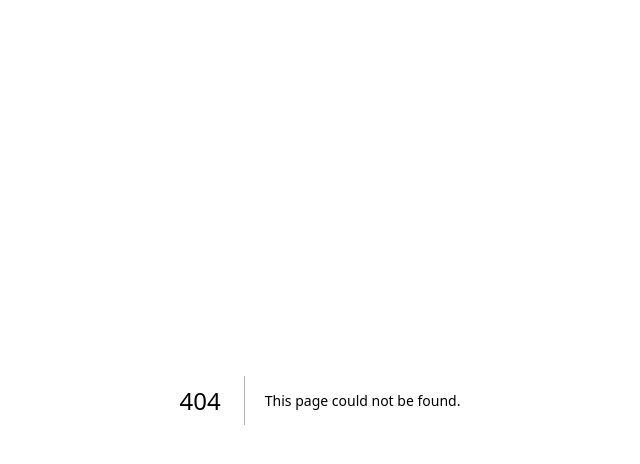
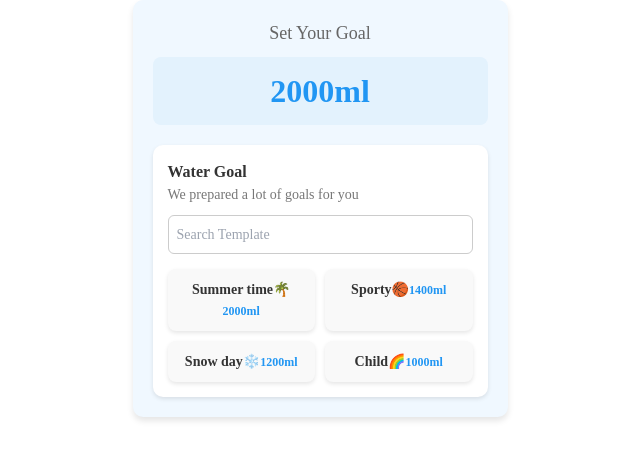
Before and after one commit to Ivan3750/watertrackerApp, a Next.js app: page /goal in a window 1280 px wide. Before the commit this address had no page. Shown: the top 464 px of the page, without its empty margins (320-960 px from the left). Built offline with nearby package versions, Linux system fonts and the light colour scheme.

Commit message:
goal page

```diff
--- /dev/null
+++ b/app/(pages)/goal/page.jsx
@@ -0,0 +1,46 @@
+import "@/app/styles/goal.css"
+
+
+const WaterGoal = () => {
+    return (
+      <div className="container">
+        <div className="header">
+          <h2 className="header-text">Set Your Goal</h2>
+          <div className="goal-display">2000ml</div>
+        </div>
+        <div className="goal-section">
+          <h3 className="section-title">Water Goal</h3>
+          <p className="description">We prepared a lot of goals for you</p>
+
+          <input
+            type="text"
+            placeholder="Search Template"
+            className="search-input"
+          />
+          <div className="cards-container">
+            <div className="card">            <span>Summer time</span>
+            <span role="img" aria-label="palm tree">🌴</span>
+            <span className="card-value">2000ml</span>
+          </div>
+          <div className="card">
+            <span>Sporty</span>
+            <span role="img" aria-label="basketball">🏀</span>
+            <span className="card-value">1400ml</span>
+          </div>
+          <div className="card">
+            <span>Snow day</span>
+            <span role="img" aria-label="snowflake">❄️</span>
+            <span className="card-value">1200ml</span>
+          </div>
+          <div className="card">
+            <span>Child</span>
+            <span role="img" aria-label="rainbow">🌈</span>
+            <span className="card-value">1000ml</span>
+          </div>
+        </div>
+      </div>
+    </div>
+  );
+};
+
+export default WaterGoal;
--- a/app/(pages)/login/page.jsx
+++ b/app/(pages)/login/page.jsx
@@ -1,9 +1,14 @@
 "use client"
 import "@/app/styles/login.css"
 import { set } from "mongoose"
-import { useState } from "react"
+import { useState, useEffect } from "react"
 
 export default function Auth() {
+    useEffect(()=>{
+        if(localStorage.token){
+            window.location.href = "/home"
+        }
+    },[])
     const [isLogin, setIsLogin] = useState(true)
     const [isLoading, setLoading] = useState(false)
     const [email, setEmail] = useState("")
--- a/app/globals.css
+++ b/app/globals.css
@@ -1,6 +1,13 @@
 @tailwind base;
 @tailwind components;
 @tailwind utilities;
+
+
+*{
+  user-select:none;
+/*   pointer-events: none;
+ */  /* outline: 2px solid #f0f; */
+}
 
 :root {
   --background: #ffffff;
@@ -383,6 +390,7 @@ margin: 10px auto;
   display: flex;
   justify-content: space-evenly;
   padding: 40px;
+  flex-wrap: wrap;
 }
 
 .icons-box{
@@ -471,17 +479,21 @@ text-align: center;
 .footer-btn{
   box-sizing: border-box;
   border-radius: 50px;
-  padding: 20px;
+  padding: 10px;
   box-shadow: 10px 20px 20px 0px rgba(93, 204, 252, 0.2);
   background: linear-gradient(-55.38deg, rgb(15, 128, 253) -6.239%,rgb(93, 204, 252) 106.968%);
   color: rgb(237, 247, 234);
 font-size: 26px;
 font-weight: 600;
-line-height: 54px;
+width: 300px;
+line-height: 44px;
 letter-spacing: 0%;
 text-align: center;
 margin: 40px auto;
 display: block;
+}
+p{
+  width: 100%;
 }
 
 
@@ -647,3 +659,112 @@ width: 1000px;
 margin-bottom: 50px;
 }
 /*  */
+
+
+@media (max-width: 1400px) {
+  .i-project-title {
+    font-size: 30px;
+    text-align: center;
+    line-height: normal;
+    padding: 10px;
+  }
+
+  .hero__image img,
+  .tagline-title,
+  .i-project-phone,
+  .user-subinfo,
+  .tagline-img,
+  .i-project-img,
+  .core-title,
+  .i-project-main-title,
+  .user {
+    display: none !important;
+  }
+
+  .product-value-box {
+    width: 90%;
+    padding: 10px;
+  }
+
+  .p-value-box-txt {
+    font-size: 16px;
+    width: 100%;
+    padding: 10px;
+  }
+
+  .core-title,
+  .tagline-title,
+  .user-main-title {
+    font-size: 20px;
+    width: 100%;
+    margin: 0;
+    text-align: center;
+    padding: 10px;
+  }
+
+  .hero__subtitle {
+    font-size: 28.47px;
+    color: rgb(20, 26, 30);
+    font-weight: 600;
+    line-height: 40px;
+    letter-spacing: 0;
+    text-align: center;
+    margin-top: 20px;
+    width: 100%;
+    text-wrap: wrap;
+    padding: 10px;
+  }
+
+  .tagline-desc {
+    font-size: 20px;
+    width: 100%;
+    margin: 0;
+    line-height: normal;
+    padding: 10px;
+  }
+
+  .i-project-block {
+    padding: 0;
+  }
+
+  .i-project-text,
+  .core-info {
+    width: 100%;
+    padding: 15px;
+  }
+
+  .tagline-i-text {
+    width: 100%;
+    padding: 10px;
+  }
+
+  .hero {
+    width: 100%;
+    height: auto;
+  }
+
+  .hero__info {
+    margin: 5px;
+    padding: 10px;
+  }
+
+  .hero__list {
+    width: auto;
+    justify-content: center;
+  }
+
+  .footer-title {
+    font-size: 30px;
+    line-height: 40px;
+    padding: 10px;
+  }
+
+  .i-project-info {
+    margin: 0;
+    padding: 10px;
+  }
+
+  .tagline-i-title {
+    padding: 10px;
+  }
+}
--- /dev/null
+++ b/app/styles/goal.css
@@ -0,0 +1,80 @@
+.container {
+    font-family: 'Arial, sans-serif';
+    background-color: #f0f8ff;
+    padding: 20px;
+    border-radius: 10px;
+    width: 375px;
+    margin: 0 auto;
+    box-shadow: 0 4px 6px rgba(0, 0, 0, 0.1);
+  }
+
+  .header {
+    text-align: center;
+    margin-bottom: 20px;
+  }
+
+  .header-text {
+    font-size: 18px;
+    color: #666;
+  }
+
+  .goal-display {
+    font-size: 32px;
+    font-weight: bold;
+    color: #2196f3;
+    background-color: #e3f2fd;
+    border-radius: 8px;
+    padding: 10px;
+    margin-top: 10px;
+  }
+
+  .goal-section {
+    background-color: #fff;
+    border-radius: 10px;
+    padding: 15px;
+    box-shadow: 0 2px 4px rgba(0, 0, 0, 0.1);
+  }
+
+  .section-title {
+    font-size: 16px;
+    font-weight: bold;
+    color: #333;
+  }
+
+  .description {
+    font-size: 14px;
+    color: #777;
+    margin-bottom: 10px;
+  }
+
+  .search-input {
+    width: 100%;
+    padding: 8px;
+    border-radius: 6px;
+    border: 1px solid #ccc;
+    margin-bottom: 15px;
+    font-size: 14px;
+  }
+
+  .cards-container {
+    display: grid;
+    grid-template-columns: 1fr 1fr;
+    gap: 10px;
+  }
+
+  .card {
+    background-color: #f9f9f9;
+    border-radius: 8px;
+    text-align: center;
+    padding: 10px;
+    box-shadow: 0 2px 4px rgba(0, 0, 0, 0.1);
+    font-size: 14px;
+    font-weight: bold;
+    color: #333;
+  }
+
+  .card-value {
+    margin-top: 8px;
+    font-size: 12px;
+    color: #2196f3;
+  }
```
